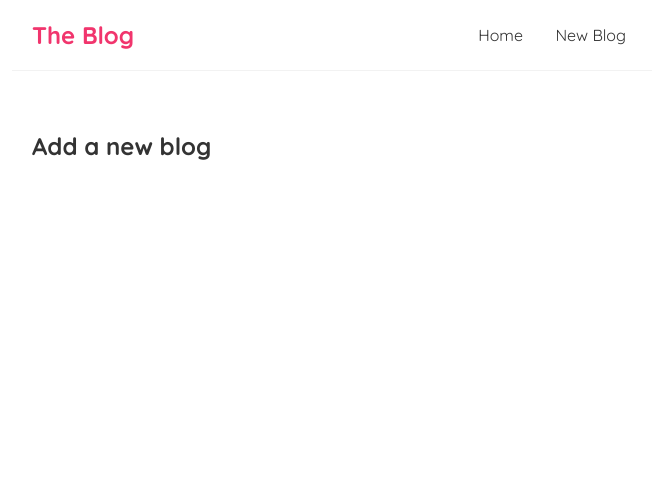
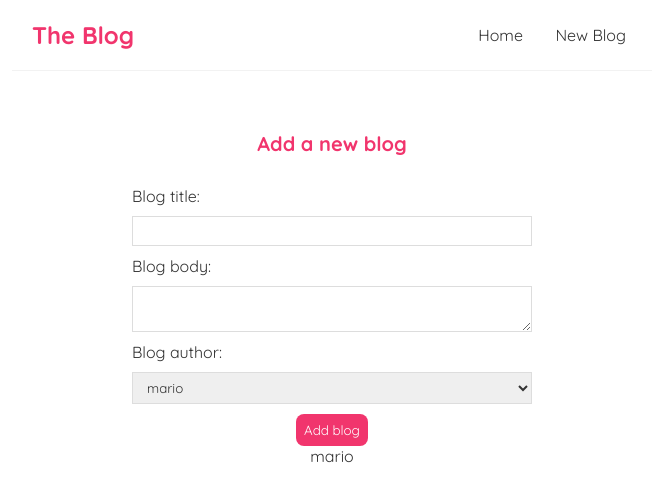
Before and after one commit to bSemir/Blogs-ReactApp, a React (Create React App) app: page /create in a window 1280 px wide. Shown: the top 502 px of the page, without its empty margins (308-964 px from the left). Built offline with nearby package versions, Linux system fonts and the light colour scheme.

Commit message:
Controlled inputs

```diff
--- a/src/BlogDetails.js
+++ b/src/BlogDetails.js
@@ -1,11 +1,22 @@
 import { useParams } from "react-router-dom";
+import useFetch from "./useFetch";
 
 const BlogDetails = () => {
     const { id } = useParams();
+    const { data: blog, error, isPending } = useFetch('http://localhost:8000/blogs/' + id);
 
     return (
         <div className="blog-details">
-            <h2>Blog details - { id }</h2>
+            {/* <h2>Blog details - { id }</h2> */}
+            { isPending && <div> Loading...</div> }
+            { error && <div> { error } </div> }
+            { blog && (
+                <article>
+                    <h2>{ blog.title }</h2>
+                    <p>Written by { blog.author }</p>
+                    <div>{ blog.body }</div>
+                </article>
+            )}
         </div>
      );
 }
--- a/src/Create.js
+++ b/src/Create.js
@@ -1,7 +1,38 @@
+import { useState } from "react";
+
 const Create = () => {
+    const [title, setTitle] = useState(''); //pocetna vrijednost
+    const [body, setBody] = useState('');
+    const [author, setAuthor] = useState('mario');
+
     return (
         <div className="create">
             <h2>Add a new blog</h2>
+            <form>
+                <label>Blog title:</label>
+                <input
+                type="text"
+                 required
+                 value={title}
+                 onChange={(e) => setTitle(e.target.value)}
+                />
+                <label>Blog body:</label>
+                <textarea
+                 required
+                 value={body}
+                 onChange={(e) => setBody(e.target.value)}
+                ></textarea>
+                <label>Blog author:</label>
+                <select value={author} onChange={(e) => setAuthor(e.target.value)}>
+                    <option value="mario">mario</option>
+                    <option value="yoshi">yoshi</option>
+                </select>
+                <button>Add blog</button>
+                <p>{title}</p>
+                <p>{body}</p>
+                <p>{author}</p>
+
+            </form>
         </div>
      );
 }
--- a/src/index.css
+++ b/src/index.css
@@ -50,3 +50,43 @@
 .blog-preview a {
   text-decoration: none;
 }
+/* blog details page */
+.blog-details h2 {
+  font-size: 20px;
+  color: #f1356d;
+  margin-bottom: 10px;
+}
+.blog-details div {
+  margin: 20px 0;
+}
+/* create new blog form */
+.create {
+  max-width: 400px;
+  margin: 0 auto;
+  text-align: center;
+}
+.create label {
+  text-align: left;
+  display: block;
+}
+.create h2 {
+  font-size: 20px;
+  color: #f1356d;
+  margin-bottom: 30px;
+}
+.create input, .create textarea, .create select {
+  width: 100%;
+  padding: 6px 10px;
+  margin: 10px 0;
+  border: 1px solid #ddd;
+  box-sizing: border-box;
+  display: block;
+}
+.create button {
+  background: #f1356d;
+  color: #fff;
+  border: 0;
+  padding: 8px;
+  border-radius: 8px;
+  cursor: pointer;
+}
```
